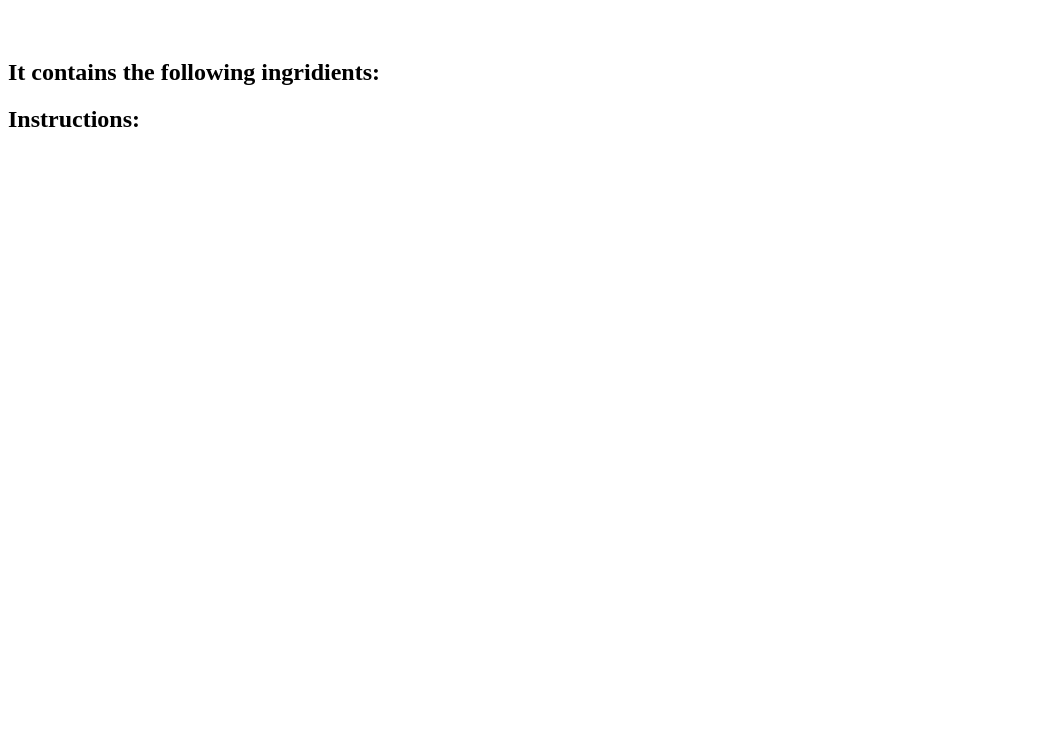
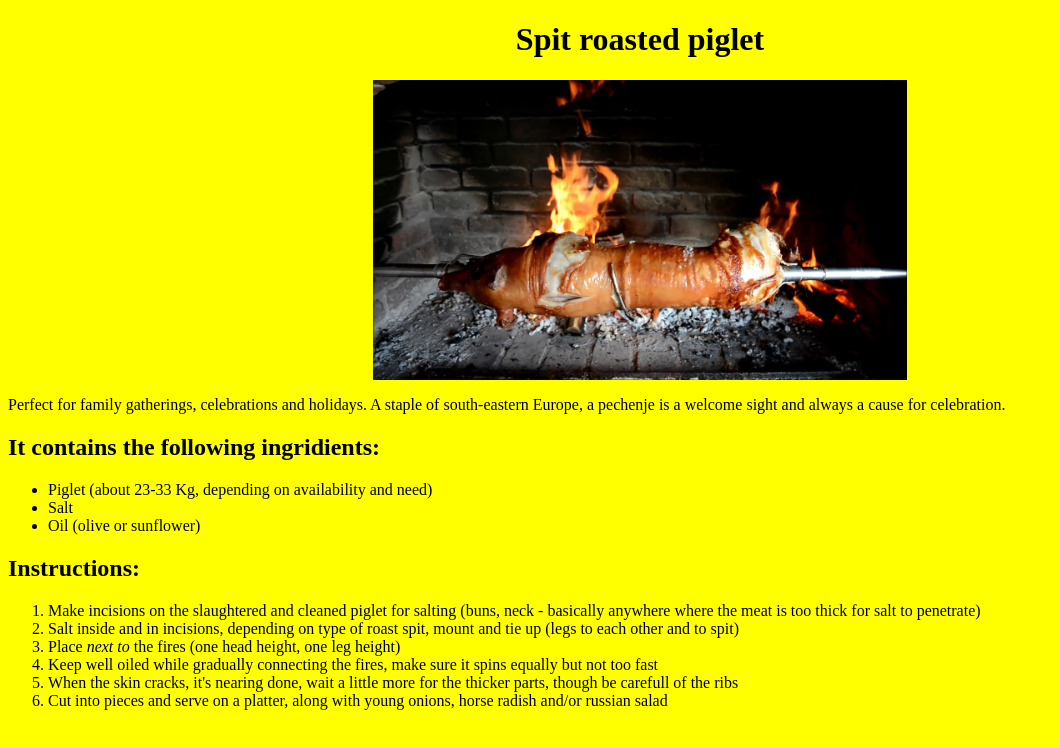
Before and after one commit to omnihogar/odin-recipes, a plain HTML site: page recipes/pecenica.html in a window 1280 px wide. Shown: the whole page, without its empty margins (0-1060 px from the left). Drawn offline with Linux system fonts and the light colour scheme.

Commit message:
3 recipes, srtyling

```diff
--- /dev/null
+++ b/recipes/cev-style.css
@@ -0,0 +1,19 @@
+* {
+    font-family="Times New Roman",sans-serif;
+    background-color: yellow;
+}
+
+
+img
+    {
+        height: auto;
+        width: 300px;
+        display: block;
+        margin-right: auto;
+        margin-left: auto;
+    }
+
+h1
+    {
+        text-align: center;
+    }
--- /dev/null
+++ b/recipes/las-style.css
@@ -0,0 +1,19 @@
+* {
+    font-family="Times New Roman",sans-serif;
+    background-color: yellow;
+}
+
+
+img
+    {
+        height: auto;
+        width: 300px;
+        display: block;
+        margin-right: auto;
+        margin-left: auto;
+    }
+
+h1
+    {
+        text-align: center;
+    }
--- /dev/null
+++ b/recipes/pec-style.css
@@ -0,0 +1,19 @@
+* {
+    font-family="Times New Roman",sans-serif;
+    background-color: yellow;
+}
+
+
+img
+    {
+        height: 300px;
+        width: auto;
+        display: block;
+        margin-right: auto;
+        margin-left: auto;
+    }
+
+h1
+    {
+        text-align: center;
+    }
--- a/recipes/pecenica.html
+++ b/recipes/pecenica.html
@@ -1,23 +1,30 @@
 <!DOCTYPE html>
 <html>
 	<head>
-		<title></title>
+		<title>Spit roast piglet</title>
 		<meta charset="UTF-8">
+        <link rel="stylesheet" href="pec-style.css">
 	</head>
 
 	<body>
-		<h1></h1>
-        <img src="" alt="">
-
+		<h1>Spit roasted piglet</h1>
+        <img src="../img/pecenjic.jpg" alt="A picture of the roast.">
+        <p>Perfect for family gatherings, celebrations and holidays. A staple of south-eastern Europe, a pechenje is a welcome sight and always a cause for celebration.</p>
 
         <h2>It contains the following ingridients:</h2>
-        <h3></h3>
         <ul>
-
+            <li>Piglet (about 23-33 Kg, depending on availability and need)</li>
+            <li>Salt</li>
+            <li>Oil (olive or sunflower)</li>
         </ul>
         <h2>Instructions:</h2>
         <ol>
-
+            <li>Make incisions on the slaughtered and cleaned piglet for salting (buns, neck - basically anywhere where the meat is too thick for salt to penetrate)</li>
+            <li>Salt inside and in incisions, depending on type of roast spit, mount and tie up (legs to each other and to spit)</li>
+            <li>Place <em>next to</em> the fires (one head height, one leg height)</li>
+            <li>Keep well oiled while gradually connecting the fires, make sure it spins equally but not too fast</li>
+            <li>When the skin cracks, it's nearing done, wait a little more for the thicker parts, though be carefull of the ribs</li>
+            <li>Cut into pieces and serve on a platter, along with young onions, horse radish and/or russian salad</li>
         </ol>
 	</body>
 </html>
--- /dev/null
+++ b/style.css
@@ -0,0 +1,22 @@
+* {
+    color: yellow;
+    background-color: black;
+}
+
+h1
+    {
+        text-align: center;
+    }
+
+ul
+    {
+        text-align: center;
+    }
+
+img
+    {
+        height:auto;
+        width:700px;
+        display: block;
+        margin-right:auto;
+        margin-left:auto;
```
Also changed, not shown: index.html (+5 -3 lines), recipes/cevaps.html (+5 -4 lines), recipes/lasagne.html (+1 -0 lines), img/donkey.jpg (added), img/pecenjic.jpg (added).
